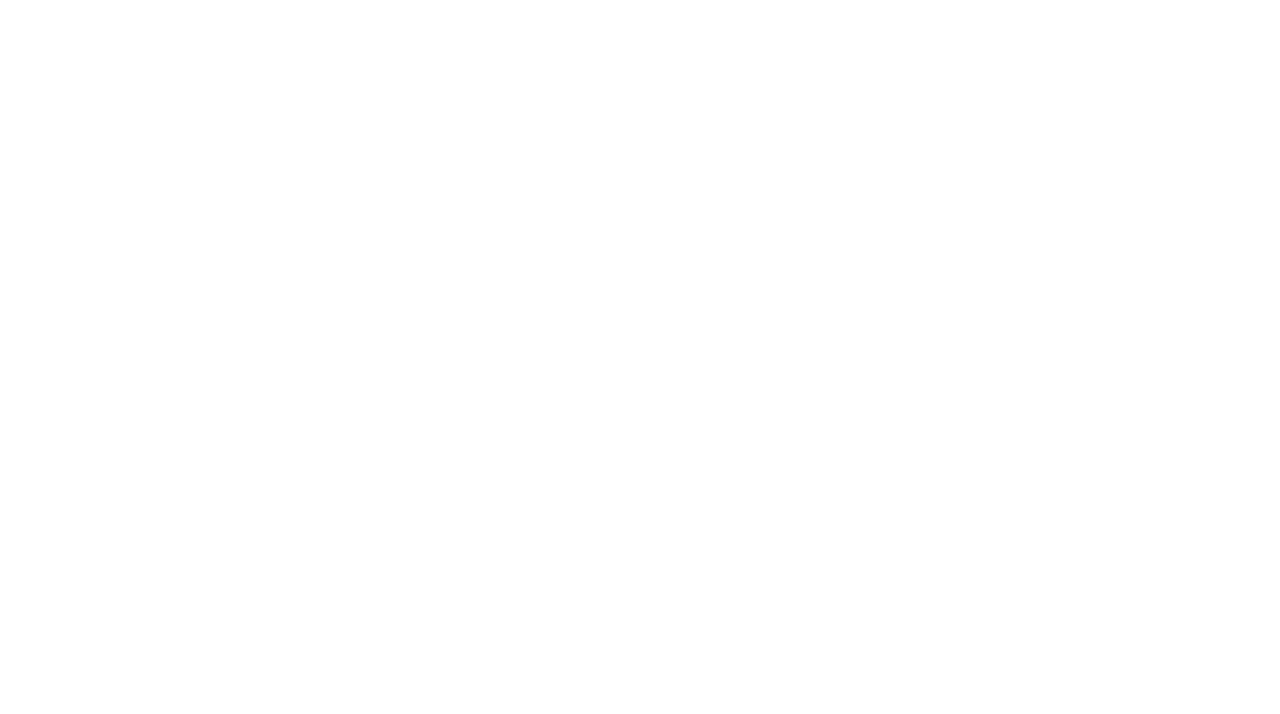
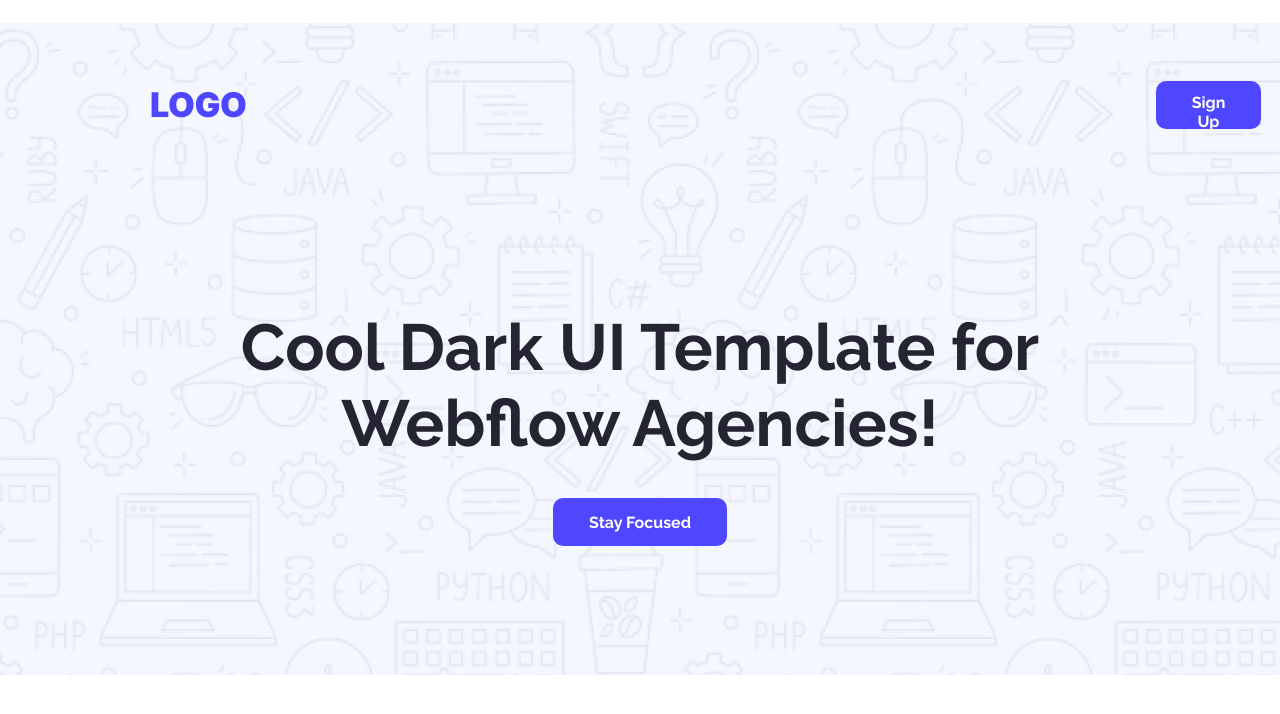
Before and after one commit to ZiauddinJim/B12A01-landing-launchpad-sz, a plain HTML site: page index.html in a window 1280 px wide. Drawn offline with Linux system fonts and the light colour scheme.

Commit message:
Header Section

```diff
--- a/index.html
+++ b/index.html
@@ -6,11 +6,27 @@
   <meta name="viewport" content="width=device-width, initial-scale=1.0">
   <title>Landing Launchpad</title>
   <link rel="stylesheet" href="styles/style.css">
+  <link rel="preconnect" href="https://fonts.googleapis.com">
+  <link rel="preconnect" href="https://fonts.gstatic.com" crossorigin>
+  <link
+    href="https://fonts.googleapis.com/css2?family=Inter:ital,opsz,wght@0,14..32,100..900;1,14..32,100..900&display=swap"
+    rel="stylesheet">
+  <link href="https://fonts.googleapis.com/css2?family=Raleway:ital,wght@0,100..900;1,100..900&display=swap"
+    rel="stylesheet">
 </head>
 
-<body>
+<body class="inter-normal">
   <header>
-
+    <nav>
+      <h3 class="logo">LOGO</h3>
+      <button class="nav-btn btn-primary raleway-normal">Sign Up</button>
+    </nav>
+    <!-- Banner Section -->
+    <section class="banner-section">
+      <h3 class="bs-title raleway-normal">Cool Dark UI Template for Webflow Agencies!
+      </h3>
+      <button class="btn-primary bs-btn raleway-normal">Stay Focused</button>
+    </section>
   </header>
   <main>
 
--- a/styles/style.css
+++ b/styles/style.css
@@ -0,0 +1,79 @@
+.inter-normal {
+  font-family: 'Inter', sans-serif;
+  font-optical-sizing: auto;
+  font-style: normal;
+}
+.raleway-normal {
+  font-family: 'Raleway', sans-serif;
+  font-optical-sizing: auto;
+  font-style: normal;
+}
+
+/* Style Share */
+:root {
+  --primary-color: #4e47ff;
+  --black: rgba(37, 36, 50, 1);
+}
+.btn-primary {
+  color: white;
+  background-color: var(--primary-color);
+  border: none;
+  border-radius: 10px;
+  font-size: 16px;
+  font-weight: bold;
+  padding: 12px 36px;
+  cursor: pointer;
+}
+body {
+  margin: 0;
+  padding: 0;
+}
+
+/* header Style */
+header {
+  background-image: url(../Assets/Hero-bg.png);
+  background-repeat: no-repeat;
+  background-position: center;
+  max-width: 1440px;
+  height: 698px;
+  margin: 0 auto;
+}
+.logo {
+  color: var(--primary-color);
+  font-size: 34px;
+  font-weight: 900;
+}
+nav {
+  display: flex;
+  justify-content: space-between;
+  align-items: center;
+  padding: 50px 150px 0 150px;
+  gap: 909px;
+  margin-bottom: 0;
+}
+.nav-btn {
+  width: 132px;
+  height: 48px;
+}
+/* Banner Section */
+.banner-section {
+  margin: 0 auto;
+  align-items: center;
+  width: 905px;
+  height: 237px;
+  text-align: center;
+}
+.bs-title {
+  margin-top: 150px;
+  font-size: 65px;
+  color: var(--black);
+  font-weight: 700;
+  width: 905px;
+  text-align: center;
+  margin-bottom: 37px;
+}
+.bs-btn {
+  margin-top: 0;
+  width: 174px;
+  height: 48px;
+}
```
